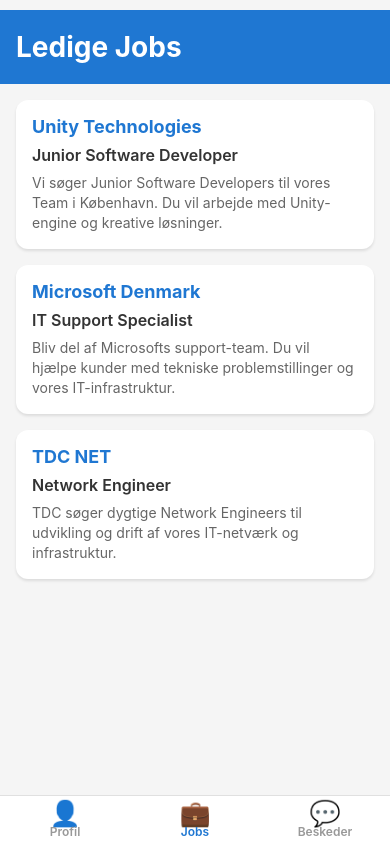
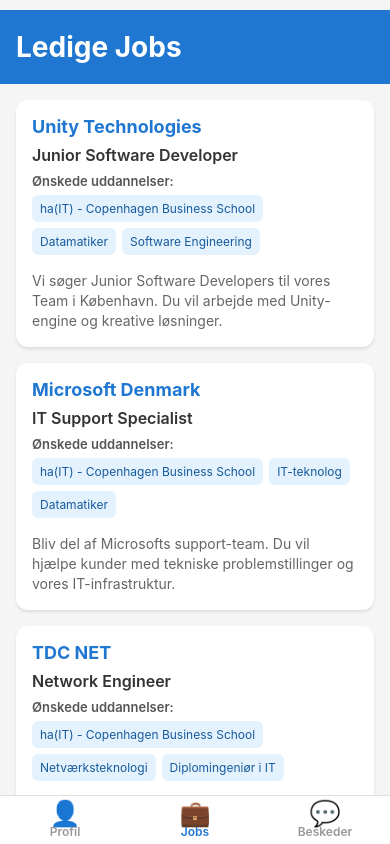
Before and after one commit to lortegris14/Godkendelsesopgave1, a React Native app: screen /Jobs in a window 390 px wide. Built offline with nearby package versions, Linux system fonts and the light colour scheme.

Commit message:
kommentarer, ændret tekst og ønskede uddannelser

```diff
--- a/App.js
+++ b/App.js
@@ -13,6 +13,7 @@
   return (
     <SafeAreaProvider>
       <NavigationContainer>
+      {/* Bottom navigation samler appens tre hovedområder i én navigation. */}
       <StatusBar style="auto" />
       <Tab.Navigator
         screenOptions={{
--- a/screens/JobsScreen.js
+++ b/screens/JobsScreen.js
@@ -1,23 +1,27 @@
 import { View, Text, ScrollView } from 'react-native';
 import { jobsStyles as styles } from '../styles';
 
+// Midlertidige jobdata, som senere kan erstattes af data fra en backend.
 const JOBS = [
   {
     id: 1,
     company: 'Unity Technologies',
     position: 'Junior Software Developer',
+    educations: ['ha(IT) - Copenhagen Business School', 'Datamatiker', 'Software Engineering'],
     description: 'Vi søger Junior Software Developers til vores Team i København. Du vil arbejde med Unity-engine og kreative løsninger.',
   },
   {
     id: 2,
     company: 'Microsoft Denmark',
     position: 'IT Support Specialist',
+    educations: ['ha(IT) - Copenhagen Business School', 'IT-teknolog', 'Datamatiker'],
     description: 'Bliv del af Microsofts support-team. Du vil hjælpe kunder med tekniske problemstillinger og vores IT-infrastruktur.',
   },
   {
     id: 3,
     company: 'TDC NET',
     position: 'Network Engineer',
+    educations: ['ha(IT) - Copenhagen Business School', 'Netværksteknologi', 'Diplomingeniør i IT'],
     description: 'TDC søger dygtige Network Engineers til udvikling og drift af vores IT-netværk og infrastruktur.',
   },
 ];
@@ -34,6 +38,15 @@
           <View key={job.id} style={styles.jobCard}>
             <Text style={styles.company}>{job.company}</Text>
             <Text style={styles.position}>{job.position}</Text>
+            <Text style={styles.educationLabel}>Ønskede uddannelser:</Text>
+            {/* Tags gør det nemt at sammenligne jobkrav på tværs af opslag. */}
+            <View style={styles.educationList}>
+              {job.educations.map((education) => (
+                <View key={education} style={styles.educationTag}>
+                  <Text style={styles.educationText}>{education}</Text>
+                </View>
+              ))}
+            </View>
             <Text style={styles.description}>{job.description}</Text>
           </View>
         ))}
--- a/screens/MessagesScreen.js
+++ b/screens/MessagesScreen.js
@@ -2,6 +2,7 @@
 import { useState } from 'react';
 import { messagesStyles as styles } from '../styles';
 
+// Eksempel på en besked fra en virksomhed.
 const MESSAGES = [
   {
     id: 1,
@@ -12,10 +13,12 @@
 ];
 
 export default function MessagesScreen() {
+  // Holder både den igangværende tekst og de beskeder, brugeren har sendt.
   const [userMessage, setUserMessage] = useState('');
   const [userMessages, setUserMessages] = useState([]);
 
   const handleSend = () => {
+    // Tomme beskeder skal ikke kunne tilføjes til samtalen.
     if (userMessage.trim()) {
       setUserMessages([...userMessages, userMessage]);
       setUserMessage('');
--- a/screens/ProfileScreen.js
+++ b/screens/ProfileScreen.js
@@ -3,6 +3,7 @@
 import { profileStyles as styles } from '../styles';
 
 export default function ProfileScreen() {
+  // Formularens samlede state gør det muligt at opdatere felterne ensartet.
   const [formData, setFormData] = useState({
     name: '',
     email: '',
@@ -10,6 +11,7 @@
     education: '',
   });
 
+  // Opdaterer kun det felt, brugeren aktuelt skriver i.
   const handleChange = (field, value) => {
     setFormData(prev => ({
       ...prev,
@@ -17,6 +19,7 @@
     }));
   };
 
+  // Nulstiller formularen efter at profilen er gemt lokalt i appen.
   const handleSubmit = () => {
     setFormData({
       name: '',
@@ -48,7 +51,7 @@
             <Text style={styles.label}>Email</Text>
             <TextInput
               style={styles.input}
-              placeholder="din.email@cbs.dk"
+              placeholder="Skriv din email"
               value={formData.email}
               onChangeText={(value) => handleChange('email', value)}
               keyboardType="email-address"
@@ -59,7 +62,7 @@
             <Text style={styles.label}>Telefon</Text>
             <TextInput
               style={styles.input}
-              placeholder="+45 XX XX XX XX"
+              placeholder="Skriv dit telefonnummer"
               value={formData.phone}
               onChangeText={(value) => handleChange('phone', value)}
               keyboardType="phone-pad"
@@ -70,7 +73,7 @@
             <Text style={styles.label}>Uddannelse</Text>
             <TextInput
               style={styles.input}
-              placeholder="ha(IT) - Copenhagen Business School"
+              placeholder="f.eks. ha(IT) - Copenhagen Business School"
               value={formData.education}
               onChangeText={(value) => handleChange('education', value)}
             />
--- a/styles.js
+++ b/styles.js
@@ -96,6 +96,30 @@
     fontWeight: '600',
     color: '#333',
     marginBottom: 8,
+  },
+  educationLabel: {
+    fontSize: 13,
+    fontWeight: '600',
+    color: '#555',
+    marginBottom: 6,
+  },
+  educationList: {
+    // Flex-wrap lader uddannelsesboksene fortsætte på næste linje på små skærme.
+    flexDirection: 'row',
+    flexWrap: 'wrap',
+    marginBottom: 10,
+  },
+  educationTag: {
+    backgroundColor: '#e3f2fd',
+    borderRadius: 6,
+    paddingVertical: 6,
+    paddingHorizontal: 8,
+    marginRight: 6,
+    marginBottom: 6,
+  },
+  educationText: {
+    fontSize: 12,
+    color: '#185a9d',
   },
   description: {
     fontSize: 14,
```
